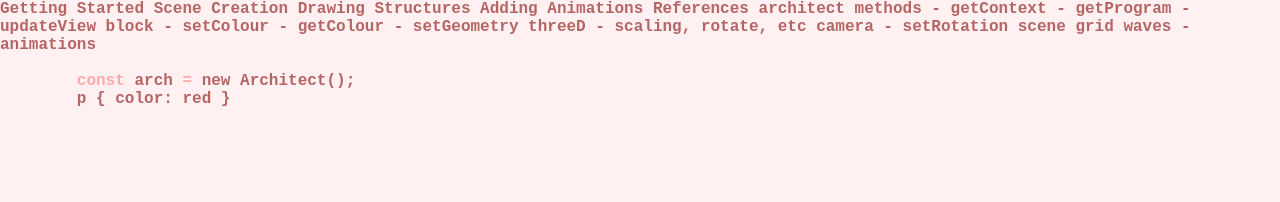
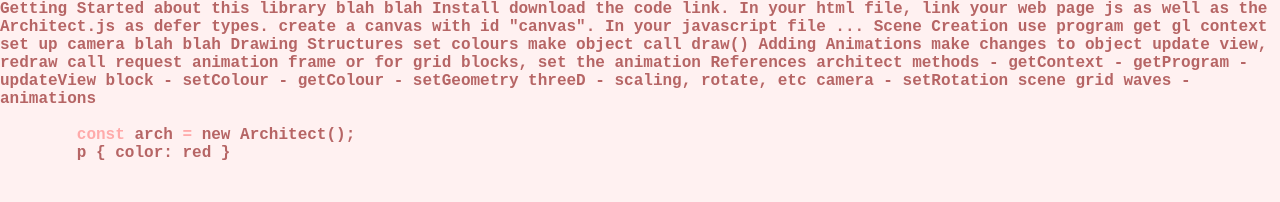
Before and after one commit to wendy-guo/architect.js, a website with bundled scripts: page pub/documentation.html in a window 1280 px wide. Built offline with nearby package versions, Linux system fonts and the light colour scheme.

Commit message:
edited docuemntation format

```diff
--- a/pub/documentation.html
+++ b/pub/documentation.html
@@ -11,11 +11,24 @@
 <body>
     Getting Started
 
+        about this library blah blah
+
+        Install
+        download the code link. In your html file, link your web page js as well as the Architect.js as defer types. create a canvas with id "canvas". In your javascript file
+    ...
         Scene Creation
+        use program get gl context set up camera blah blah
 
         Drawing Structures
+        set colours
+        make object
+        call draw()
 
         Adding Animations
+        make changes to object
+        update view, redraw
+        call request animation frame
+        or for grid blocks, set the animation
 
     References
 
@@ -49,7 +62,6 @@
     </pre>
 
     <script defer type="module" src="./js/architect/architect.js"></script>
-    <script defer type="module" src="./js/examples.js"></script>
 </body>
 
 </html>
```
